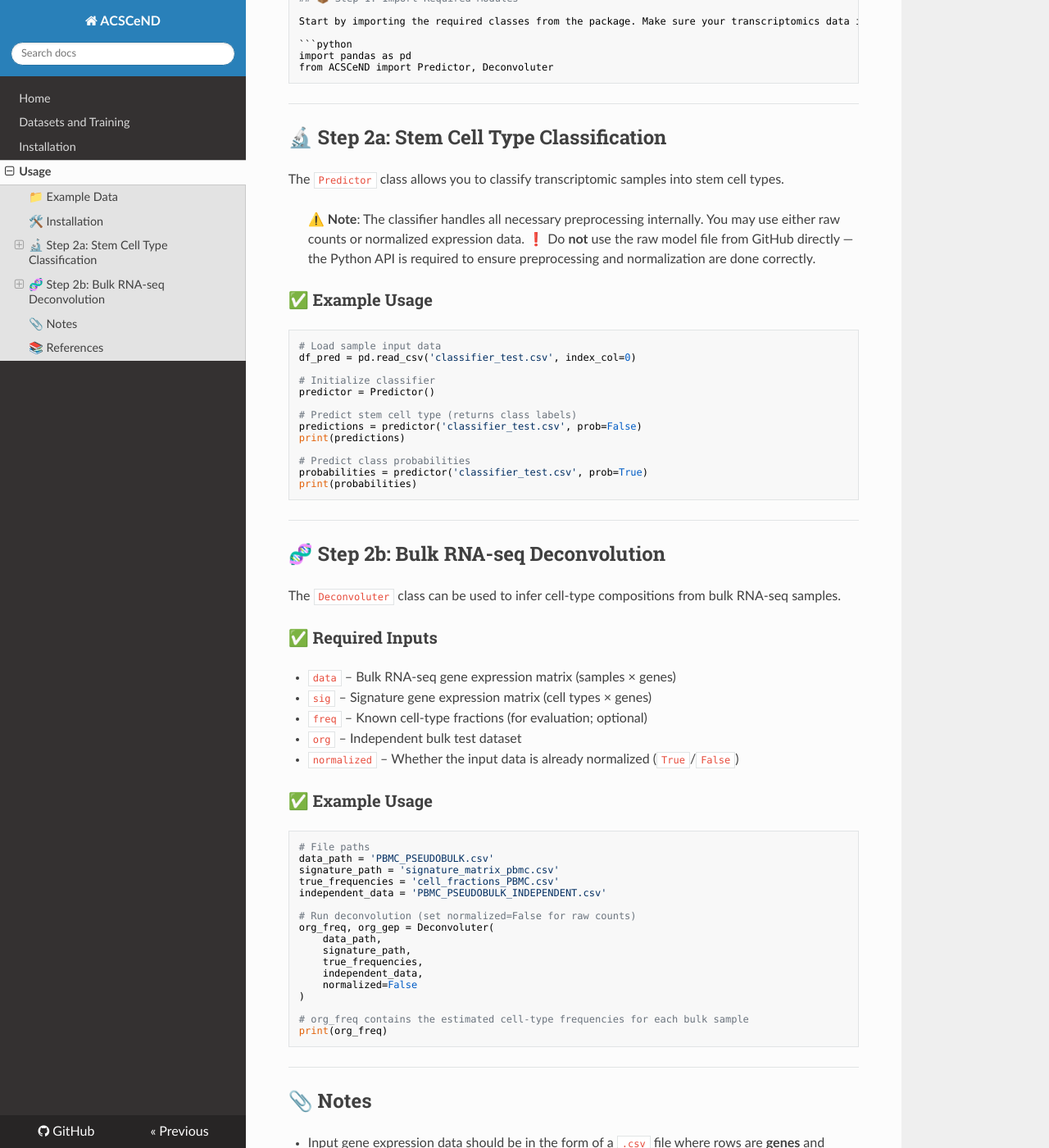
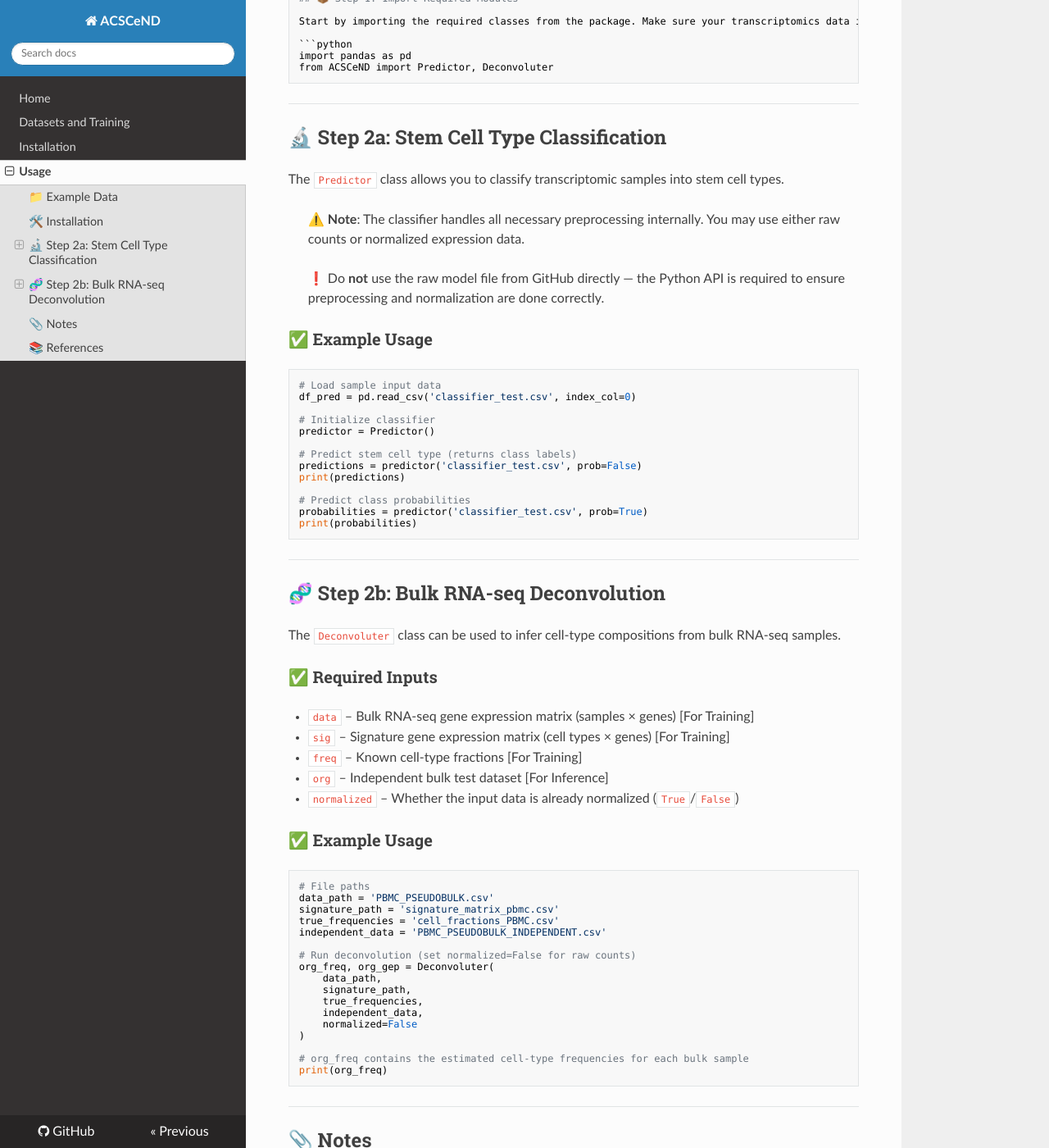
Before and after one commit to SML-CompBio/ACSCEND, an MkDocs documentation site: the page built from docs/usage.md, in a window 1280 px wide and 1400 px high, scrolled down 949 px. Shown: the whole window at 82% size. Built offline with MkDocs 1.6.1, drawn with Linux system fonts in a browser that asks for light colours; nearby versions of some CDN libraries; some of the changed text lies outside the part shown.

Commit message:
Update usage.md

```diff
--- a/docs/usage.md
+++ b/docs/usage.md
@@ -20,8 +20,8 @@ Example input files for testing can be found in the `test` directory of the GitH
 - `classifier_test.csv` – For cell-type classification
 - `PBMC_PSEUDOBULK.csv` – Bulk RNA-seq input data
 - `signature_matrix_pbmc.csv` – Signature matrix for deconvolution
-- `cell_fractions_PBMC.csv` – True cell-type frequencies (optional)
-- `PBMC_PSEUDOBULK_INDEPENDENT.csv` – Independent test data
+- `cell_fractions_PBMC.csv` – True cell-type frequencies
+- `PBMC_PSEUDOBULK_INDEPENDENT.csv` – Independent data on which trained model will be applied.
 
 ---
 
@@ -51,6 +51,7 @@ from ACSCeND import Predictor, Deconvoluter
 The `Predictor` class allows you to classify transcriptomic samples into stem cell types.
 
 > ⚠️ **Note**: The classifier handles all necessary preprocessing internally. You may use either raw counts or normalized expression data.
+
 > ❗ Do **not** use the raw model file from GitHub directly — the Python API is required to ensure preprocessing and normalization are done correctly.
 
 ### ✅ Example Usage
@@ -79,10 +80,10 @@ The `Deconvoluter` class can be used to infer cell-type compositions from bulk R
 
 ### ✅ Required Inputs
 
-* `data` – Bulk RNA-seq gene expression matrix (samples × genes)
-* `sig` – Signature gene expression matrix (cell types × genes)
-* `freq` – Known cell-type fractions (for evaluation; optional)
-* `org` – Independent bulk test dataset
+* `data` – Bulk RNA-seq gene expression matrix (samples × genes) [For Training]
+* `sig` – Signature gene expression matrix (cell types × genes) [For Training]
+* `freq` – Known cell-type fractions [For Training]
+* `org` – Independent bulk test dataset [For Inference]
 * `normalized` – Whether the input data is already normalized (`True`/`False`)
 
 ### ✅ Example Usage
```
